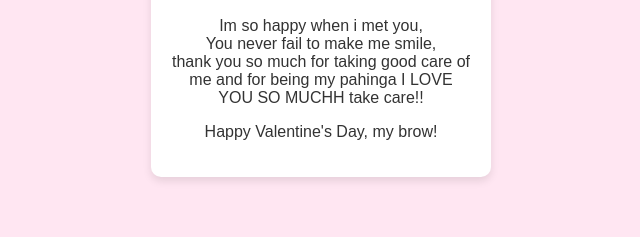
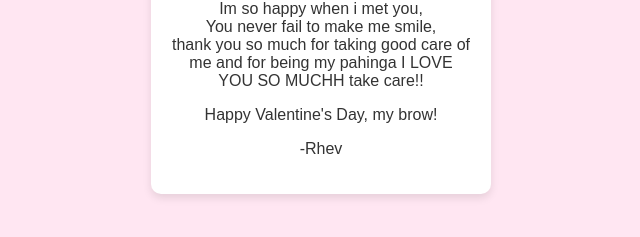
Before and after one commit to RhevMndz/BALENTAYNS, a plain HTML site: page index.html in a window 1280 px wide. Shown: the part 413-650 px from the top of the page, without its empty margins (319-959 px from the left). Drawn offline with Linux system fonts and the light colour scheme.

Commit message:
pangalawa

```diff
--- a/index.html
+++ b/index.html
@@ -71,6 +71,7 @@
         thank you so much for taking good care of me
         and for being my pahinga I LOVE YOU SO MUCHH take care!!</p>
         <p>Happy Valentine's Day, my brow!</p>
+        <p>-Rhev</p>
     </div>
 </body>
 </html>
```
